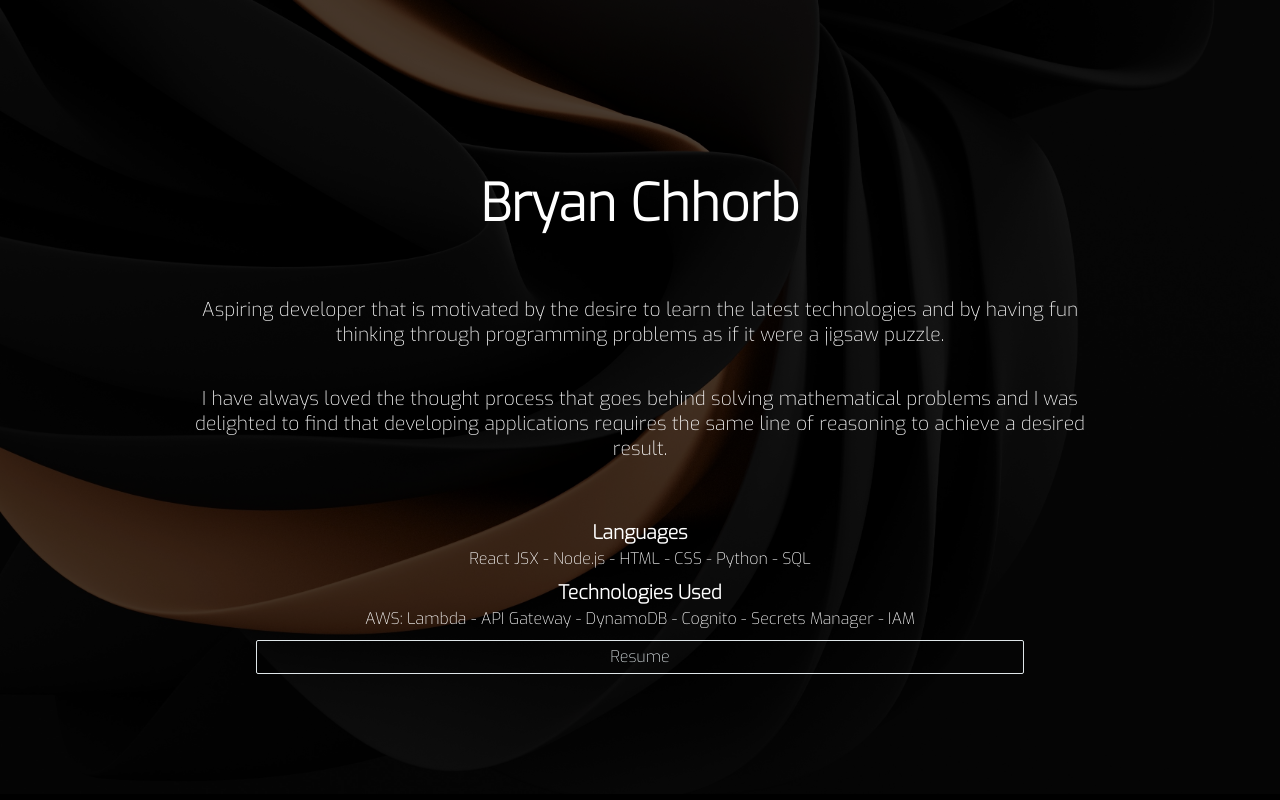
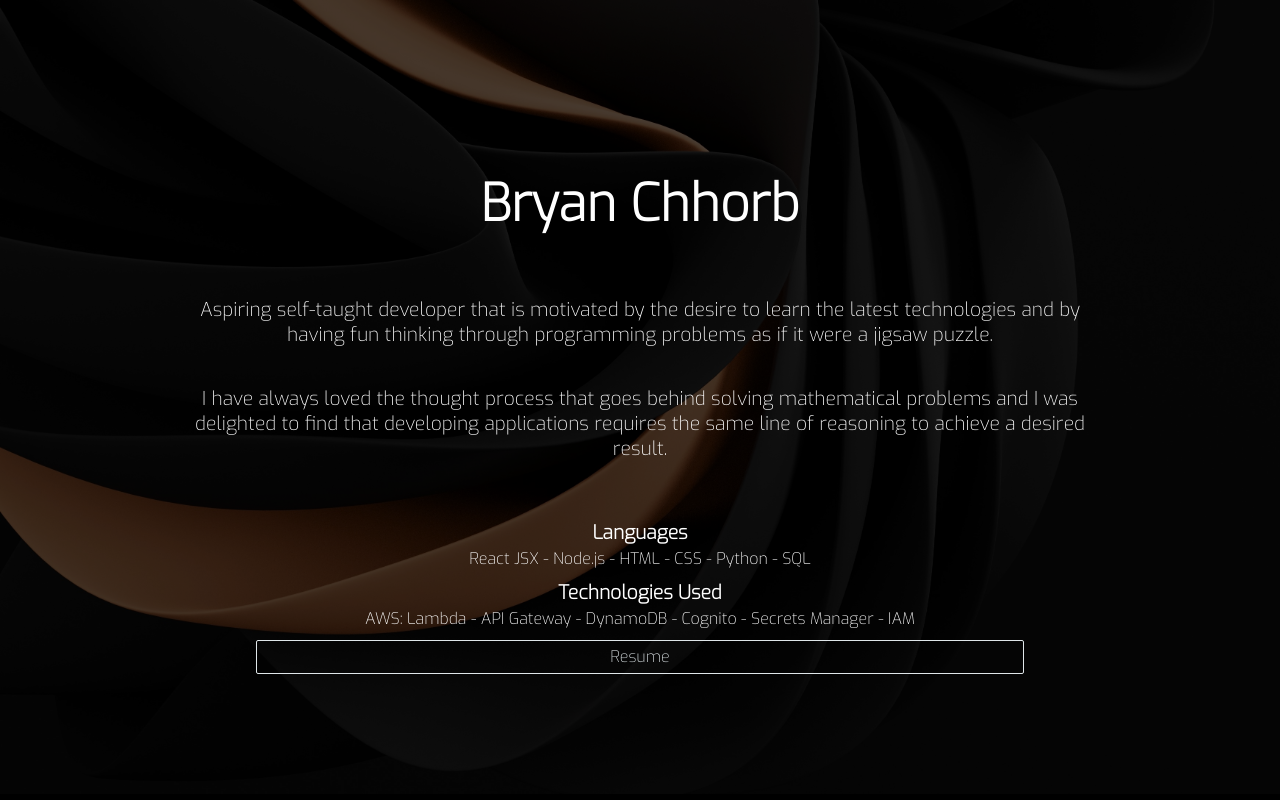
Before and after one commit to bchh325/portfolio-v2, a React (Create React App) app: page / in a window 1280 px wide. Shown: the top 800 px of the page. Built offline with nearby package versions, Linux system fonts and the light colour scheme.

Commit message:
update personalinfo

```diff
--- a/src/components/PersonalInfo.jsx
+++ b/src/components/PersonalInfo.jsx
@@ -16,7 +16,7 @@ export default function PersonalInfo() {
       <span className={styles.name}>Bryan Chhorb</span>
       <div className={styles["about-me"]}>
         <p>
-          Aspiring developer that is motivated by the desire to learn the latest technologies and by having fun thinking through programming problems as if it were a jigsaw puzzle.
+          Aspiring self-taught developer that is motivated by the desire to learn the latest technologies and by having fun thinking through programming problems as if it were a jigsaw puzzle.
         </p>
         <p>
           I have always loved the thought process that goes behind solving mathematical problems and I was delighted to find that developing applications requires the same line of reasoning to achieve a desired result.
```
